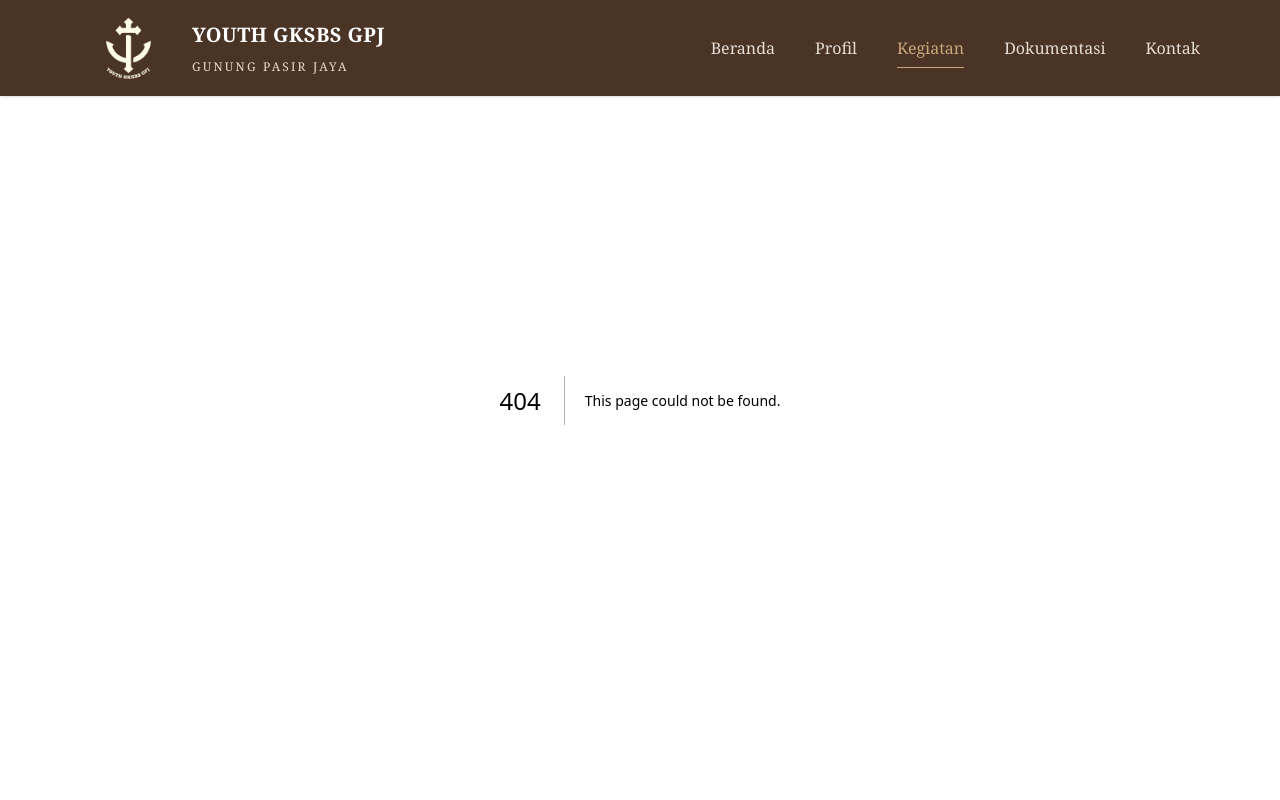
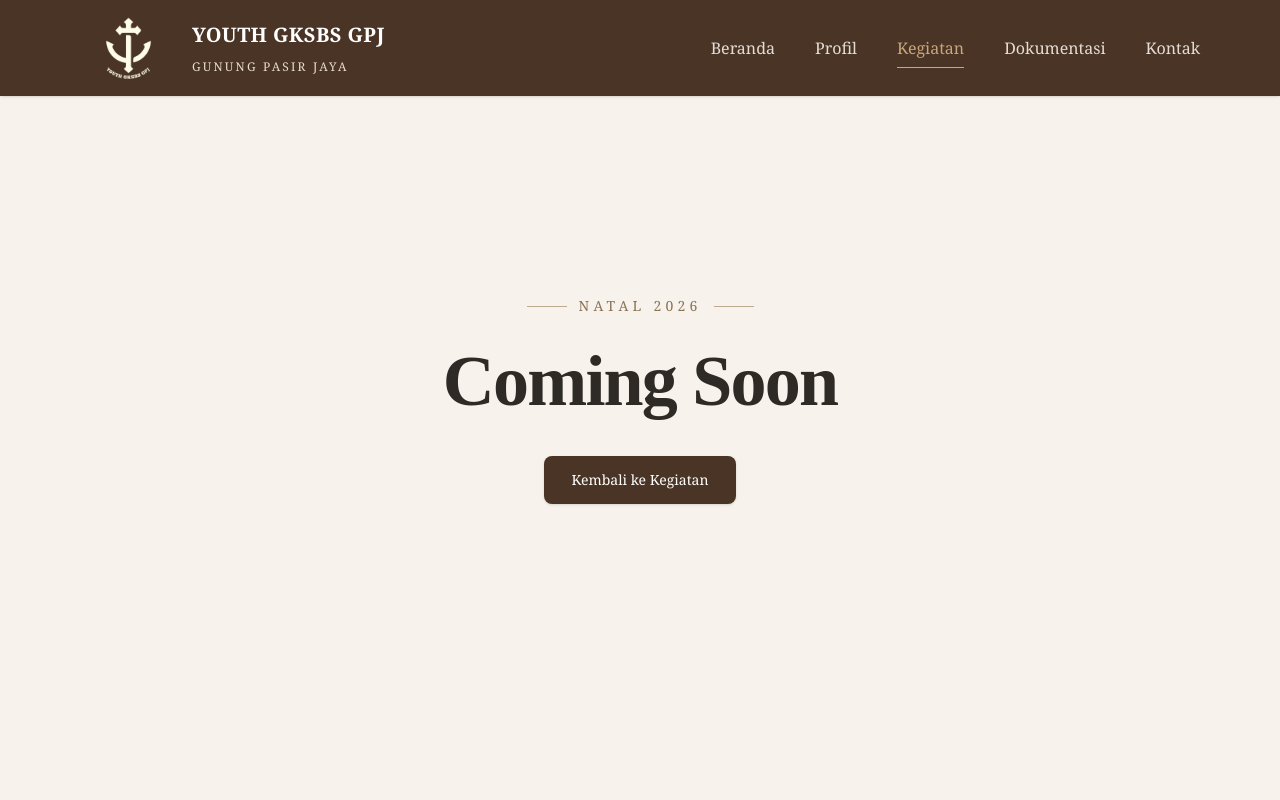
Before and after one commit to prasetyarifki47-ctrl/YOUTH-GKSBS-GPJ, a Next.js app: page /kegiatan/natal-2026 in a window 1280 px wide. Before the commit this address had no page. Shown: the top 800 px of the page. Built offline with nearby package versions, Linux system fonts and the light colour scheme.

Commit message:
Update website Youth GKSBS

```diff
--- /dev/null
+++ b/app/kegiatan/natal-2026/page.tsx
@@ -0,0 +1,57 @@
+"use client";
+
+import Link from "next/link";
+import ScrollReveal from "@/components/scroll-reveal";
+
+export default function NatalComingSoonPage() {
+  return (
+    <main className="flex min-h-screen items-center justify-center bg-[#F7F3EC] px-6 py-32 text-[#2E2A26] sm:px-10">
+
+      <div className="w-full max-w-3xl text-center">
+
+        <ScrollReveal>
+
+          <div className="flex flex-col items-center">
+
+            {/* DECORATIVE LINE */}
+
+            <div className="mb-7 flex items-center gap-3">
+
+              <div className="h-px w-10 bg-[#BFA98D]" />
+
+              <p className="text-sm font-medium uppercase tracking-[0.3em] text-[#8B7355]">
+                Natal 2026
+              </p>
+
+              <div className="h-px w-10 bg-[#BFA98D]" />
+
+            </div>
+
+
+            {/* COMING SOON */}
+
+            <h1 className="font-heading text-5xl leading-[1.05] tracking-tight sm:text-6xl lg:text-7xl">
+
+              Coming Soon
+
+            </h1>
+
+
+            {/* BACK BUTTON */}
+
+            <Link
+              href="/kegiatan"
+              className="mt-9 inline-flex items-center justify-center rounded-lg bg-[#4A3426] px-7 py-3.5 text-sm font-medium text-white shadow-sm transition-all duration-300 hover:-translate-y-0.5 hover:bg-[#654734] hover:shadow-md"
+            >
+              Kembali ke Kegiatan
+            </Link>
+
+          </div>
+
+        </ScrollReveal>
+
+      </div>
+
+    </main>
+  );
+}
--- a/app/kegiatan/page.tsx
+++ b/app/kegiatan/page.tsx
@@ -254,11 +254,11 @@ export default function KegiatanPage() {
 
                   {/* BUTTON */}
                   <a
-                    href="#"
-                    className="mt-8 inline-flex w-full items-center justify-center rounded-lg border border-[#BFA98D] px-5 py-3.5 text-sm font-medium text-[#6F503B] transition-all duration-300 hover:border-[#8B7355] hover:bg-[#F7F3EC]"
-                  >
-                    Lihat Detail
-                  </a>
+  href="/kegiatan/natal-2026"
+  className="mt-8 inline-flex w-full items-center justify-center rounded-lg border border-[#BFA98D] px-5 py-3.5 text-sm font-medium text-[#6F503B] transition-all duration-300 hover:border-[#8B7355] hover:bg-[#F7F3EC]"
+>
+  Lihat Detail
+</a>
 
                 </div>
 
```
